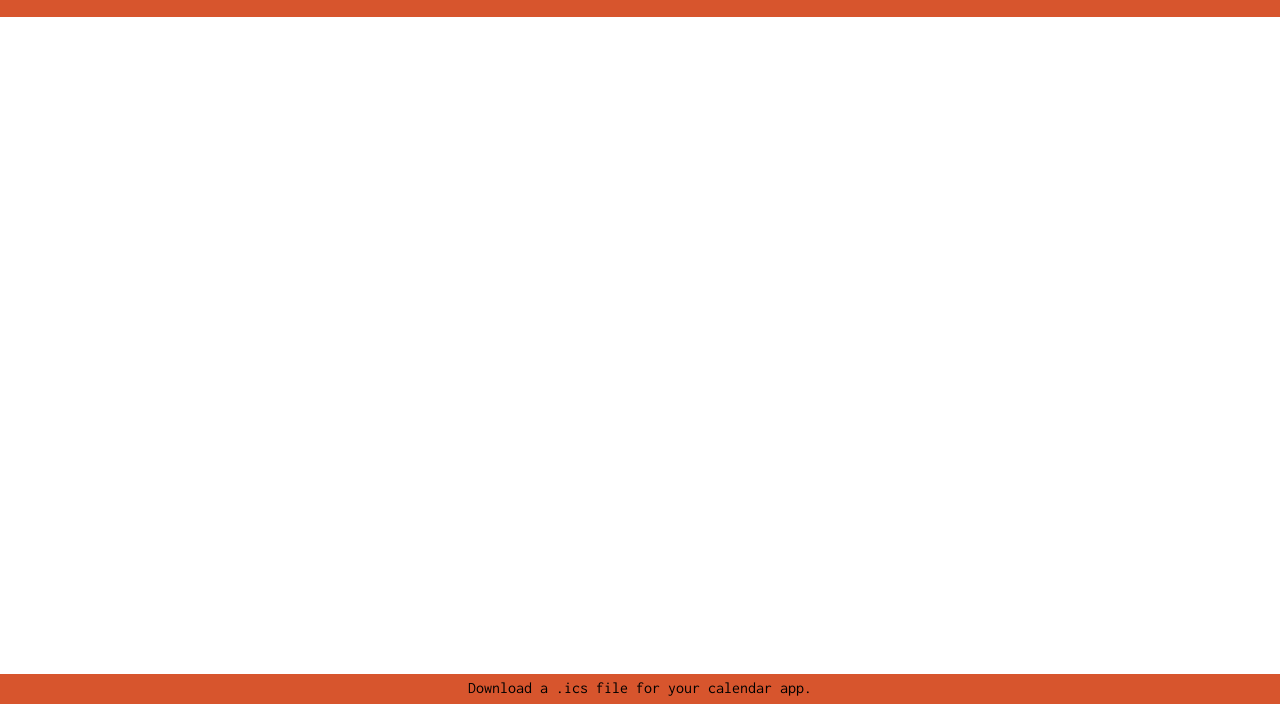
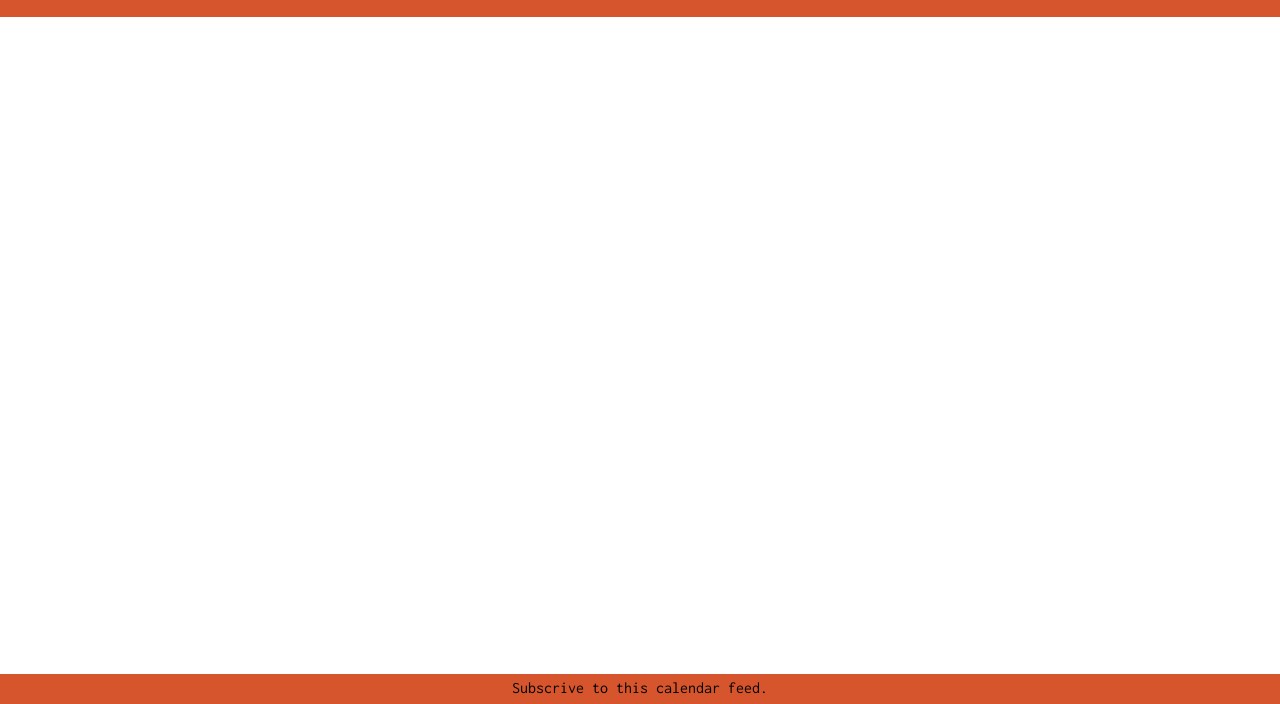
Before and after one commit to TechAtNYU/cal, a website: page app/index.html in a window 1280 px wide. Shown: the part 96-800 px from the top of the page. Drawn offline with Linux system fonts and the light colour scheme; a web font is replaced by a local one.

Commit message:
Changing download to subscribe using webcal protocol

```diff
--- a/app/index.html
+++ b/app/index.html
@@ -54,7 +54,7 @@
           </script>
           </div>
       </div>
-       <div class="bottom"><a href="http://calendar.techatnyu.org">Download a .ics file for your calendar app.</a></div>
+       <div class="bottom"><a href="webcal://calendar.techatnyu.org">Subscrive to this calendar feed.</a></div>
       </main>
 
      <script data-main="scripts/main.js" src="scripts/vendor/require.js"></script>
```
